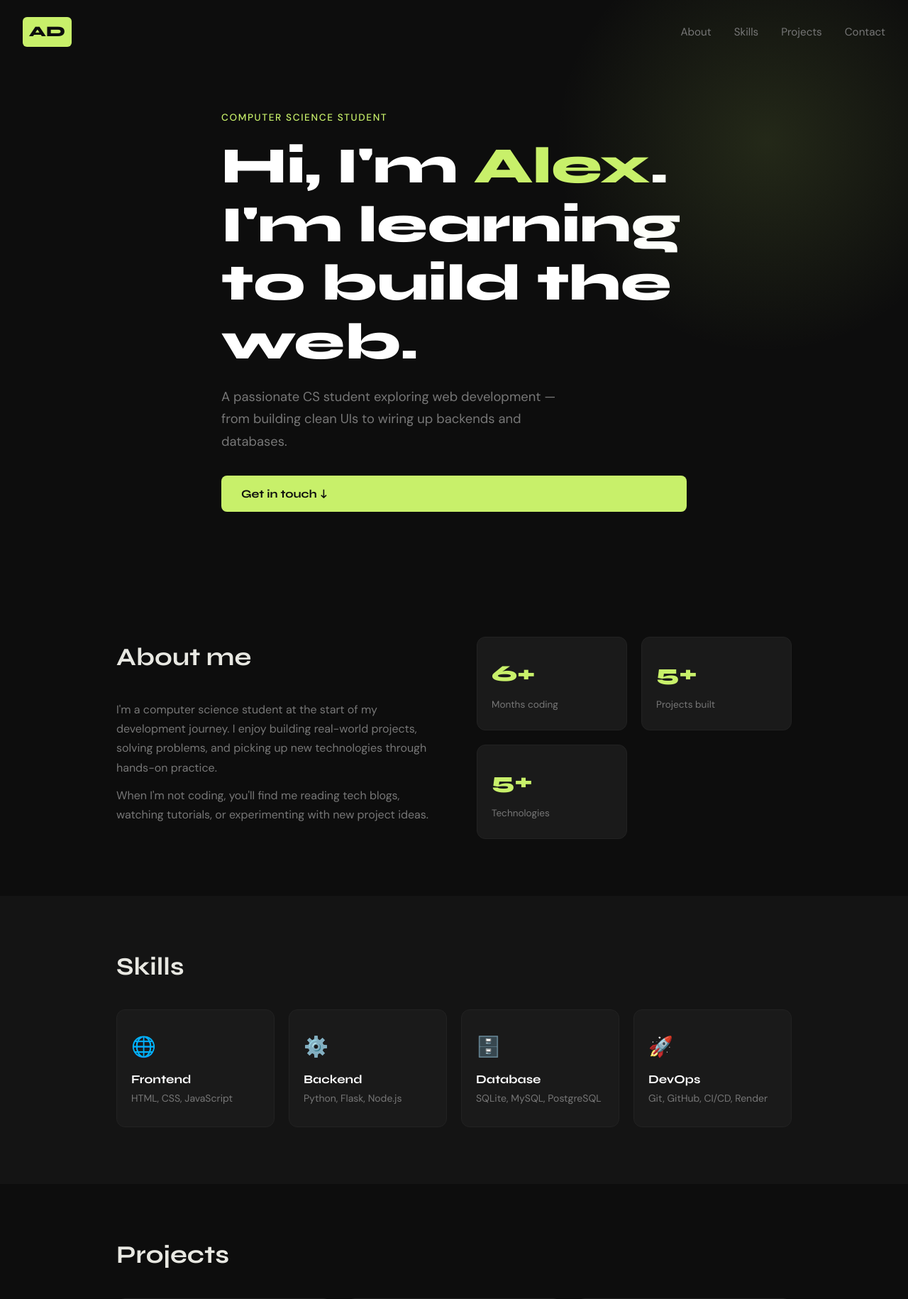
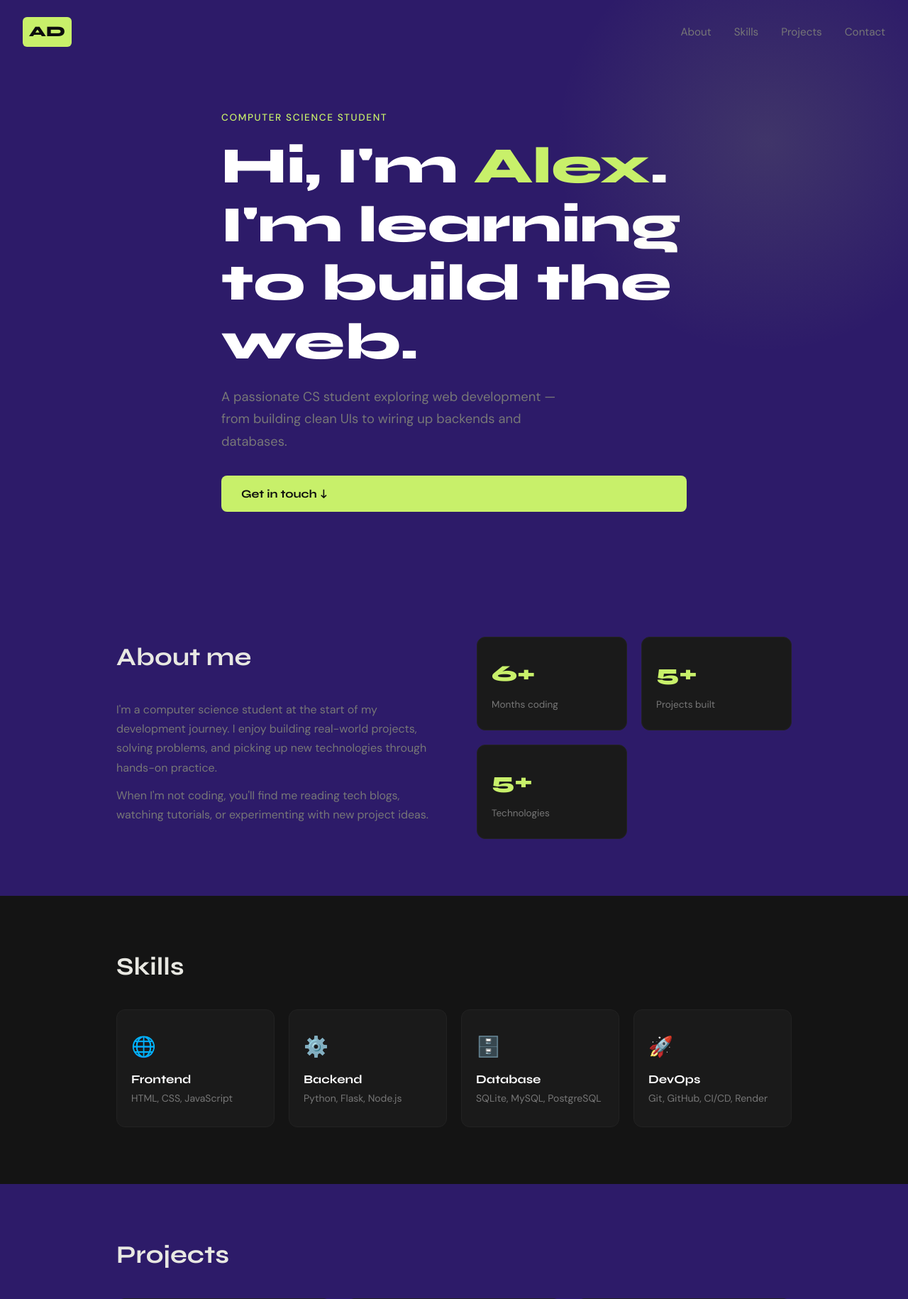
Before and after one commit to alexpaulreji19-lang/portfolio, a Flask app: page / in a window 1280 px wide. Shown: the top 1830 px of the page at 71% size. Run offline with Flask 3, Linux system fonts and the light colour scheme.

Commit message:
What I changed

```diff
--- a/static/style.css
+++ b/static/style.css
@@ -2,7 +2,7 @@
 *, *::before, *::after { box-sizing: border-box; margin: 0; padding: 0; }
 
 :root {
-  --bg:       #0d0d0d;
+  --bg:       #2d1b69;
   --bg2:      #141414;
   --bg3:      #1a1a1a;
   --text:     #e8e8e2;
```
